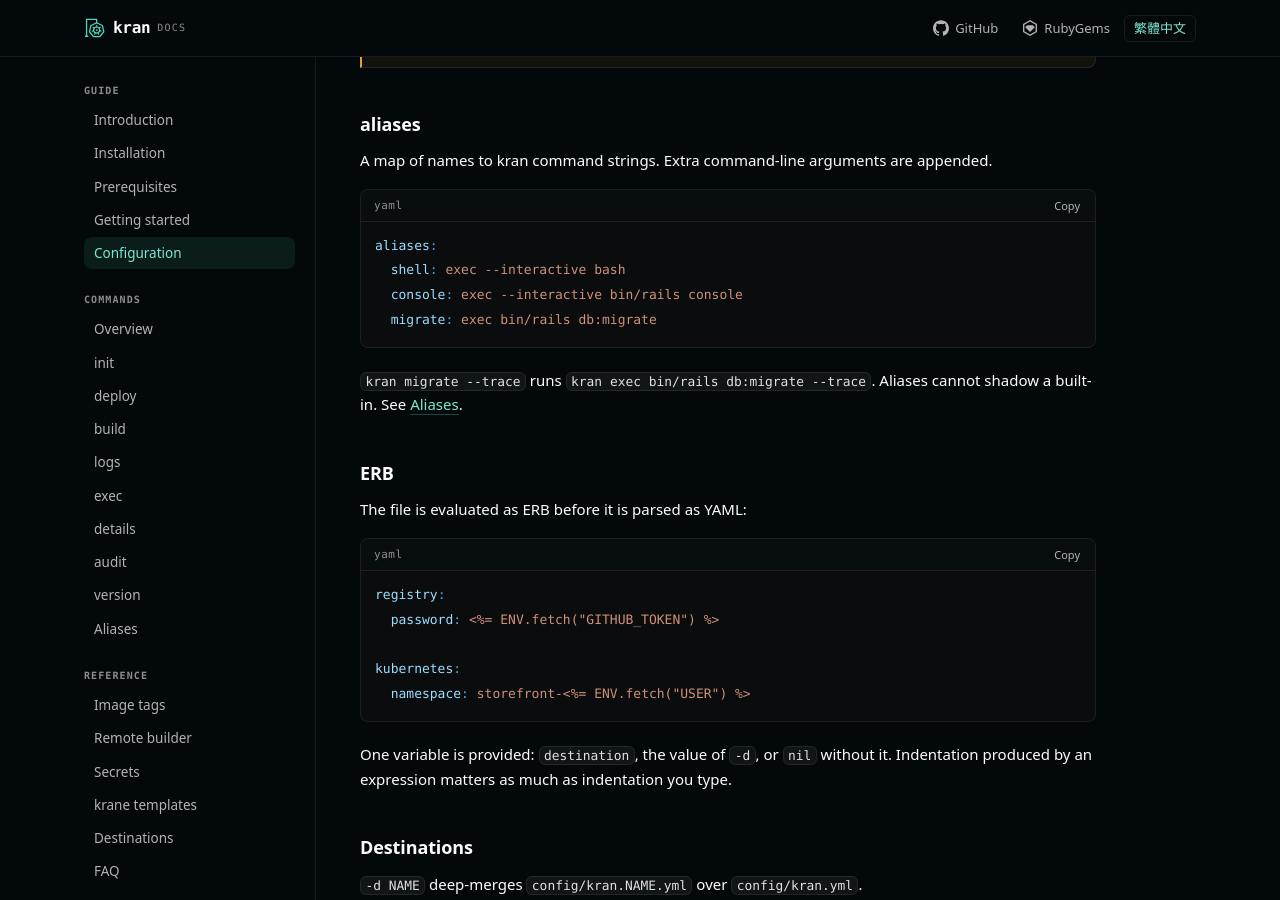
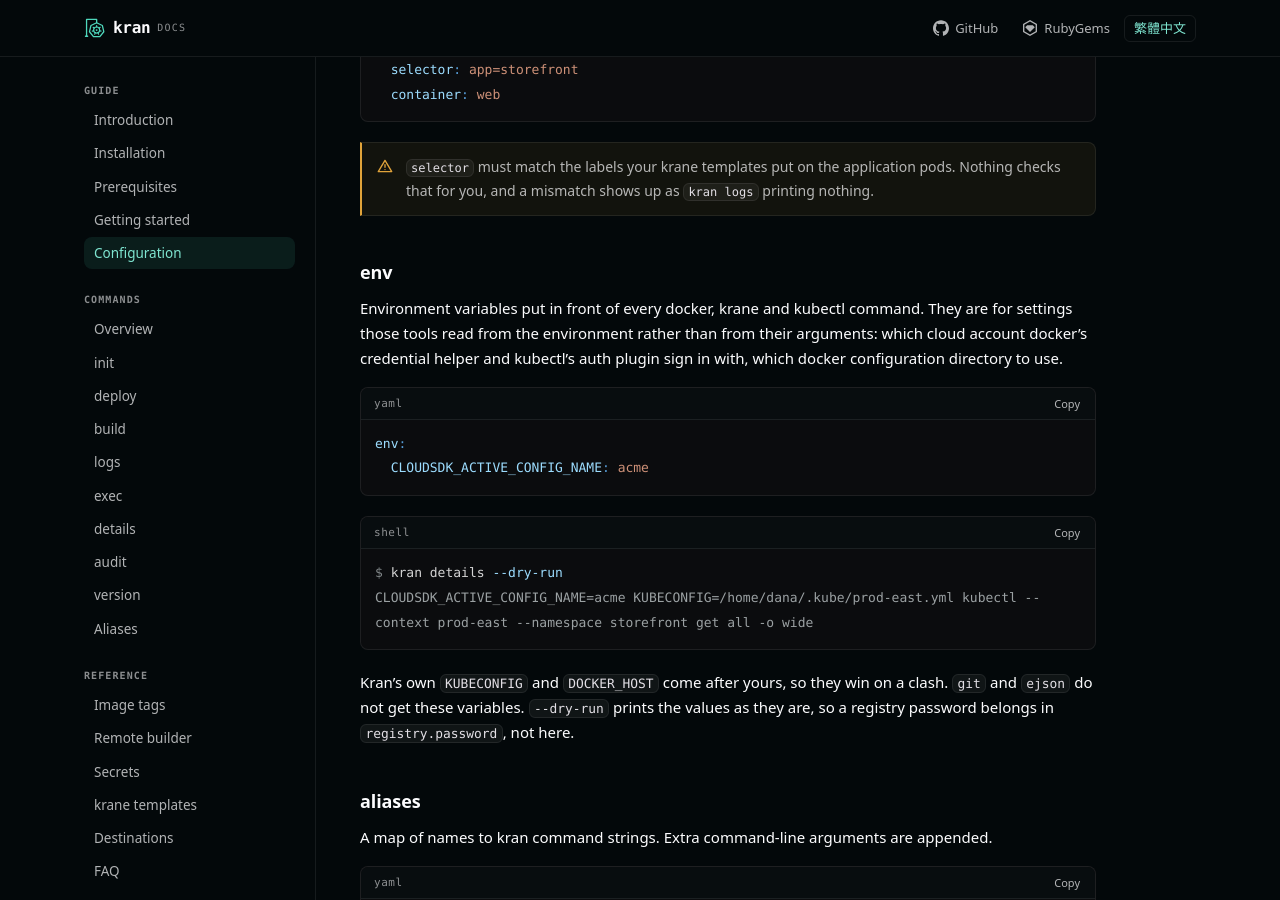
Before and after one commit to yfxie/kran, a Jekyll site: the page built from docs/configuration.md, in a window 1280 px wide and 900 px high, scrolled down 4460 px. Built offline with Jekyll 4.4.1, drawn with Linux system fonts in a browser that asks for light colours; some of the changed text lies outside the part shown.

Commit message:
Add env: to put variables in front of docker, krane and kubectl

````diff
--- a/docs/configuration.md
+++ b/docs/configuration.md
@@ -57,6 +57,12 @@ app:
   selector: app=my-app
   # Container inside the pod (kubectl -c). Defaults to the pod's default container.
   # container: web
+
+# Environment variables put in front of every docker, krane and kubectl command, for settings those
+# tools read from the environment: which cloud account docker's credential helper and kubectl's
+# auth plugin sign in with, for example.
+# env:
+#   CLOUDSDK_ACTIVE_CONFIG_NAME: acme
 
 # Shortcuts run with `kran <alias>`. Extra arguments are appended to the command.
 aliases:
@@ -172,6 +178,27 @@ app:
 > checks that for you, and a mismatch shows up as `kran logs` printing nothing.
 {: .callout .warning }
 
+## env
+
+Environment variables put in front of every docker, krane and kubectl command. They are for
+settings those tools read from the environment rather than from their arguments: which cloud
+account docker's credential helper and kubectl's auth plugin sign in with, which docker
+configuration directory to use.
+
+```yaml
+env:
+  CLOUDSDK_ACTIVE_CONFIG_NAME: acme
+```
+
+```console
+$ kran details --dry-run
+CLOUDSDK_ACTIVE_CONFIG_NAME=acme KUBECONFIG=/home/dana/.kube/prod-east.yml kubectl --context prod-east --namespace storefront get all -o wide
+```
+
+Kran's own `KUBECONFIG` and `DOCKER_HOST` come after yours, so they win on a clash. `git` and
+`ejson` do not get these variables. `--dry-run` prints the values as they are, so a registry
+password belongs in `registry.password`, not here.
+
 ## aliases
 
 A map of names to kran command strings. Extra command-line arguments are appended.
--- a/lib/kran/commands/docker.rb
+++ b/lib/kran/commands/docker.rb
@@ -28,9 +28,8 @@ module Kran
       private
 
       def docker(*args)
-        command = Shell.join(["docker", *args.compact])
-        remote = @config.builder.remote
-        remote ? "DOCKER_HOST=#{Shell.escape(remote)} #{command}" : command
+        env = @config.env.merge({ "DOCKER_HOST" => @config.builder.remote }.compact)
+        Shell.with_env(env, Shell.join(["docker", *args.compact]))
       end
 
       def platform(archs)
--- a/lib/kran/commands/kubectl.rb
+++ b/lib/kran/commands/kubectl.rb
@@ -46,8 +46,8 @@ module Kran
 
       def kubectl(*args)
         kubernetes = @config.kubernetes
-        command = Shell.join(["kubectl", "--context", kubernetes.context, "--namespace", kubernetes.namespace, *args.compact])
-        kubernetes.kubeconfig ? "KUBECONFIG=#{Shell.escape(kubernetes.kubeconfig)} #{command}" : command
+        env = @config.env.merge({ "KUBECONFIG" => kubernetes.kubeconfig }.compact)
+        Shell.with_env(env, Shell.join(["kubectl", "--context", kubernetes.context, "--namespace", kubernetes.namespace, *args.compact]))
       end
     end
   end
--- a/lib/kran/configuration.rb
+++ b/lib/kran/configuration.rb
@@ -71,5 +71,9 @@ module Kran
     def aliases
       @raw.fetch("aliases", {})
     end
+
+    def env
+      @raw.fetch("env", {}).transform_values(&:to_s)
+    end
   end
 end
--- a/lib/kran/shell.rb
+++ b/lib/kran/shell.rb
@@ -15,5 +15,10 @@ module Kran
     def join(words)
       words.map { |word| escape(word) }.join(" ")
     end
+
+    def with_env(env, command)
+      assignments = env.map { |name, value| "#{name}=#{escape(value)}" }
+      [*assignments, command].join(" ")
+    end
   end
 end
--- a/lib/kran/templates/kran.yml
+++ b/lib/kran/templates/kran.yml
@@ -46,6 +46,12 @@ app:
   # Container inside the pod (kubectl -c). Defaults to the pod's default container.
   # container: web
 
+# Environment variables put in front of every docker, krane and kubectl command, for settings those
+# tools read from the environment: which cloud account docker's credential helper and kubectl's
+# auth plugin sign in with, for example.
+# env:
+#   CLOUDSDK_ACTIVE_CONFIG_NAME: acme
+
 # Shortcuts run with `kran <alias>`. Extra arguments are appended to the command.
 aliases:
   shell: exec --interactive bash
--- a/lib/kran/version.rb
+++ b/lib/kran/version.rb
@@ -1,3 +1,3 @@
 module Kran
-  VERSION = "1.0.0"
+  VERSION = "1.1.0"
 end
````
Also changed, not shown: docs/destinations.md (+14 -0 lines), docs/faq.md (+15 -1 lines), docs/zh-tw/configuration.md (+25 -0 lines), docs/zh-tw/destinations.md (+13 -0 lines), docs/zh-tw/faq.md (+13 -0 lines), lib/kran/commands/krane.rb (+4 -4 lines), test/commands/docker_test.rb (+11 -0 lines), test/commands/krane_test.rb (+9 -0 lines), test/commands/kubectl_test.rb (+7 -0 lines), test/configuration_test.rb (+10 -0 lines), test/shell_test.rb (+5 -0 lines), Gemfile.lock.
